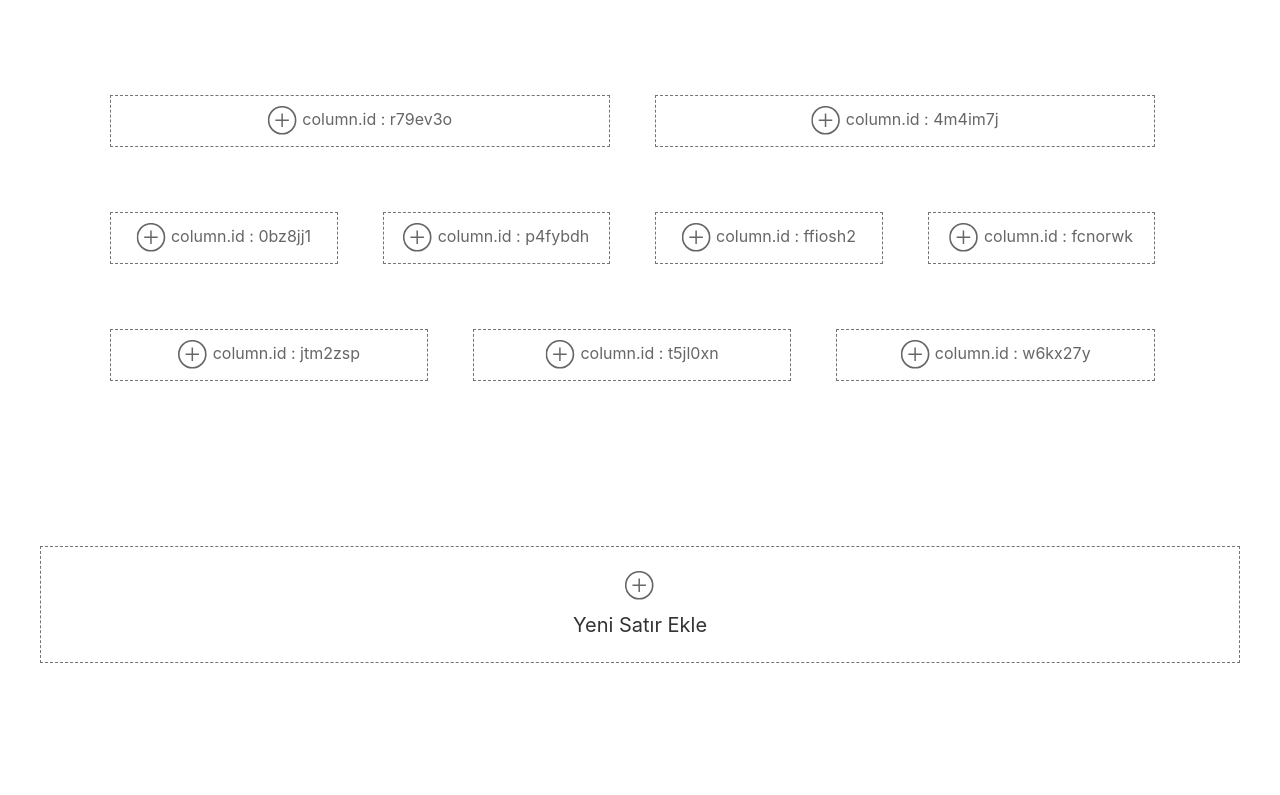
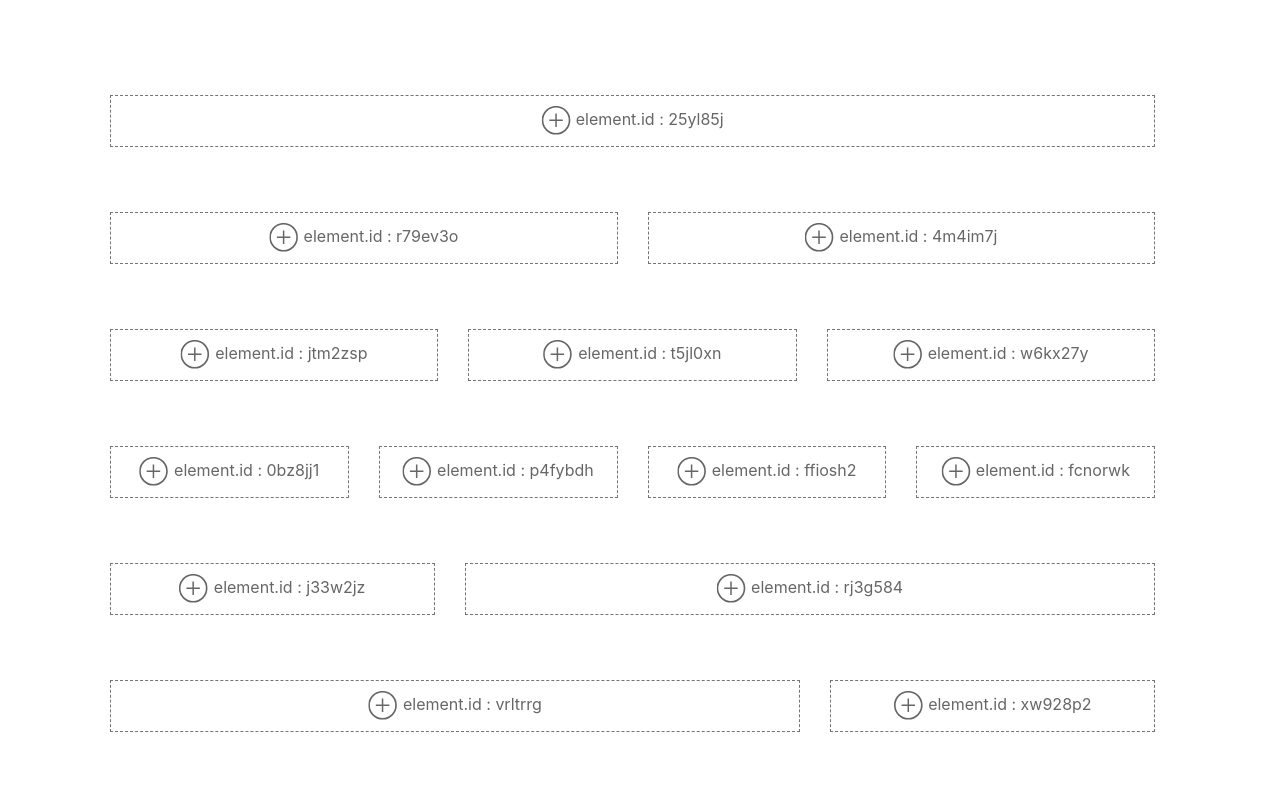
Before and after one commit to fto-dev/ticimax-grid-builder, a Vue app: page / in a window 1280 px wide. Shown: the top 795 px of the page. Built offline with nearby package versions, Linux system fonts and the light colour scheme.

Commit message:
vue draggable custom nested html added, removed custom sort actions, version 1 completed with UIkit styles, clear codes

```diff
--- a/src/App.vue
+++ b/src/App.vue
@@ -2,7 +2,6 @@
     import UIkit from 'uikit';
     import {ref, reactive, watch, computed} from 'vue';
     import Draggable from "vuedraggable"
-
 
     //on load item data
     const sectionData = [
@@ -248,34 +247,42 @@
     const itemSortStatus = ref(false);
     let itemMoving = ref(false);
 
+    //let addRowStatus = ref(false) ;
 
-    //let addRowStatus = ref(false) ;
     const gridList = reactive([
         {
             "rowId": 1,
-            "rowItems": [{
-                "id": 20, "svgattr": "M49,0V50H0V0Z M100,0V50H51V0Z",
+            "rowItems":[{
+            "id": 10,
+            "svgattr": "M100,0V50H0V0Z",
             "kolon": [
-                    {"id": "r79ev3o", "width": 50},
-                    {"id": "4m4im7j", "width": 50}
+                {
+                    "id": "25yl85j",
+                    "width": 100
+                }
             ]
-            }]
+        }],
         },
         {
-            "rowId": 2,
-            "rowItems": [{
-                "id": 40,
-                "svgattr": "M23.5,0V50H0V0Z M49,0V50H25.5V0Z M74.5,0V50H51V0Z M100,0V50H76.5V0Z",
-                "kolon": [{"id": "0bz8jj1", "width": 25}, {"id": "p4fybdh", "width": 25}, {
-                    "id": "ffiosh2",
-                    "width": 25
-                }, {"id": "fcnorwk", "width": 25}]
+            "rowId": 1,
+            "rowItems":[{
+            "id": 20,
+            "svgattr": "M49,0V50H0V0Z M100,0V50H51V0Z",
+            "kolon": [
+                {
+                    "id": "r79ev3o",
+                    "width": 50
+                },
+                {
+                    "id": "4m4im7j",
+                    "width": 50
                 }
             ]
+        }],
         },
         {
-            "rowId": 3,
-            "rowItems": [{
+            "rowId": 1,
+            "rowItems":[{
             "id": 30,
             "svgattr": "M32, 0V50H0V0Z M66, 0V50H34V0Z M100, 0V50H68V0Z",
             "kolon": [
@@ -292,12 +299,214 @@
                     "width": 33
                 }
             ]
+        }],
+        },
+        {
+            "rowId": 1,
+            "rowItems":[{
+            "id": 40,
+            "svgattr": "M23.5,0V50H0V0Z M49,0V50H25.5V0Z M74.5,0V50H51V0Z M100,0V50H76.5V0Z",
+            "kolon": [
+                {
+                    "id": "0bz8jj1",
+                    "width": 25
+                },
+                {
+                    "id": "p4fybdh",
+                    "width": 25
+                },
+                {
+                    "id": "ffiosh2",
+                    "width": 25
+                },
+                {
+                    "id": "fcnorwk",
+                    "width": 25
+                }
+            ]
+        }],
+        },
+        {
+            "rowId": 1,
+            "rowItems":[{
+            "id": 21,
+            "svgattr": "M32.6667,0V50H0V0Z M100,0V50H34.6667V0Z",
+            "kolon": [
+                {
+                    "id": "j33w2jz",
+                    "width": 33
+                },
+                {
+                    "id": "rj3g584",
+                    "width": 66
+                }
+            ]
+        }],
+        },
+        {
+            "rowId": 1,
+            "rowItems":[{
+            "id": 22,
+            "svgattr": "M65.3333,0V50H0V0Z M100,0V50H67.3333V0Z",
+            "kolon": [
+                {
+                    "id": "vrltrrg",
+                    "width": 66
+                },
+                {
+                    "id": "xw928p2",
+                    "width": 33
+                }
+            ]
+        }],
+        },
+        {
+            "rowId": 1,
+            "rowItems":[{
+            "id": 31,
+            "svgattr": "M24,0V50H0V0Z M50,0V50H26V0Z M100,0V50H52V0Z",
+            "kolon": [
+                {
+                    "id": "hz8kkmu",
+                    "width": 25
+                },
+                {
+                    "id": "02y2tgi",
+                    "width": 25
+                },
+                {
+                    "id": "ggyvyuf",
+                    "width": 50
+                }
+            ]
+        }],
+        },
+        {
+            "rowId": 1,
+            "rowItems":[{
+                "id": 32,
+                "svgattr": "M48,0V50H0V0Z M74,0V50H50V0Z M100,0V50H76V0Z",
+                "kolon": [
+                    {
+                        "id": "i5rjm94",
+                        "width": 50
+                    },
+                    {
+                        "id": "tx5xcin",
+                        "width": 25
+                    },
+                    {
+                        "id": "o9fhpnq",
+                        "width": 25
+                    }
+                ]
+            }]
+        },
+        {
+            "rowId": 1,
+            "rowItems":[{
+                "id": 33,
+                "svgattr": "M24,0V50H0V0Z M74,0V50H26V0Z M100,0V50H76V0Z",
+                "kolon": [
+                    {
+                        "id": "kmxv5sb",
+                        "width": 25
+                    },
+                    {
+                        "id": "yaokxjc",
+                        "width": 50
+                    },
+                    {
+                        "id": "1vojm7u",
+                        "width": 25
+                    }
+                ]
+            }]
+        },
+        {
+            "rowId": 1,
+            "rowItems":[{
+                "id": 50,
+                "svgattr": "M18.4,0V50H0V0Z M38.8,0V50H20.4V0Z M59.2,0V50H40.8V0Z M79.6,0V50H61.2V0Z M100,0V50H81.6V0Z",
+                "kolon": [
+                    {
+                        "id": "3nzkwr3",
+                        "width": 20
+                    },
+                    {
+                        "id": "f6wxqjm",
+                        "width": 20
+                    },
+                    {
+                        "id": "zi9ez97",
+                        "width": 20
+                    },
+                    {
+                        "id": "303zqdq",
+                        "width": 20
+                    },
+                    {
+                        "id": "gih4omv",
+                        "width": 20
+                    }
+                ]
+            }]
+        },
+        {
+            "rowId": 1,
+            "rowItems":[{
+                "id": 60,
+                "svgattr": "M15,0V50H0V0Z M32,0V50H17V0Z M49,0V50H34V0Z M66,0V50H51V0Z M83,0V50H68V0Z M100,0V50H85V0Z",
+                "kolon": [
+                    {
+                        "id": "26czmnf",
+                        "width": 16
+                    },
+                    {
+                        "id": "siqjy6s",
+                        "width": 16
+                    },
+                    {
+                        "id": "a5x2s94",
+                        "width": 16
+                    },
+                    {
+                        "id": "js2dnp6",
+                        "width": 16
+                    },
+                    {
+                        "id": "9ss96cy",
+                        "width": 16
+                    },
+                    {
+                        "id": "qt3essn",
+                        "width": 16
+                    }
+                ]
+            }],
+        },
+        {
+            "rowId": 1,
+            "rowItems":[{
+                "id": 34,
+                "svgattr": "M16,0V50H0V0Z M82,0V50H18V0Z M100,0V50H84V0Z",
+                "kolon": [
+                    {
+                        "id": "tenhw8n",
+                        "width": 16
+                    },
+                    {
+                        "id": "xconz6z",
+                        "width": 66
+                    },
+                    {
+                        "id": "vkilnfi",
+                        "width": 16
+                    }
+                ]
             }]
         }
     ]);
-
-    //document.addEventListener('DOMContentLoaded', () => {if(rowSortStatus){} if(itemSortStatus){} toggleRowSortStatus(true);});
-
 
     function toggleRowSortStatus(status) {
         if (status) {
@@ -332,11 +541,6 @@
     function findLastId() {
         return gridList.length + 1;
     }
-
-    /*function findLastOrder() {
-        if(!gridList.length) return 1;
-        return gridList.length+1;
-    }*/
 
     function createRow(rowItems) {
         if (rowItems) {
@@ -381,51 +585,14 @@
         changeRowStatus(false)
     }
 
-    /*//Sort
-    var compareIntegers = function(a,b){
-        if(a.rowOrder<b.rowOrder){
-            return -1;
-        }
-        if(a.rowOrder>b.rowOrder){
-            return 1;
-        }
-        return 0
-    }*/
-
 </script>
 
 <template>
-
-    <!--
-    <h1> Programmatic Actions </h1>
-    <button> Toggle Row Sort </button>
-    <button> Toggle Item Sort </button>
-    <button> Empty Everything </button>
-
-    <button @click="toggleRowSortStatus(!rowSortStatus)">toggle row sort status - {{ rowSortStatus }}</button>
-    <button @click="toggleItemSortStatus(!itemSortStatus)">toggle item sort status - {{ itemSortStatus }}</button>
-
-    <ul class="uk-subnav"  >
-        <li v-for="item in gridList">
-            Row Id = {{ item.rowId }} - Item Count = {{ item.rowItems[0].kolon.length }} |
-        </li>
-    </ul>
-
-    -->
-
-
-    <!--<div class="uk-width-small uk-text-center">
-        Id = {{element.rowId}}
-        Kolon == {{ element.rowItems[0].kolon.length }}
-    </div>-->
-
 
     <div class="uk-flex-inline uk-flex-wrap uk-width-1-1">
         <section class="uk-flex-1 uk-section uk-padding-large uk-overflow-hidden">
             <div class="uk-container uk-container-expand ">
                 <div class="grid-area uk-text-center" id="rowsort">
-
-
                     <div class="uk-width-1-1" v-if="gridList.length == 0">
                         There is no any row.
                     </div>
@@ -436,8 +603,8 @@
                                 handle=".moveClass"
                                 group="rowGroup"
                                 @start="drag=true"
-                                @end="drag=false"
-                                item-key="id" #item="{element}">
+                                @end="endDraggable"
+                                item-key="id" #item="{element}" >
                             <div class="uk-grid uk-grid-small row-line clm" :class="rowMoving ? 'rowline' : ''" uk-grid >
                                 <div class="uk-width-1-1 column " @@mouseleave="mouseLeave(subItem,$event)"
                                      @@mouseenter="mouseenter(subItem,$event)" v-for="subItem in element.rowItems"
@@ -453,16 +620,25 @@
                                             </ul>
                                         </div>
                                     </div>
-                                    <div class="uk-grid uk-grid-small" uk-grid @mouseout="hovering(false)" id="item-sort" @mouseover="hovering(true)" >
-                                        <!--<draggable :list="subItem.kolon"
+
+                                    <draggable :set="parentElement = element"
+                                               :list="element.rowItems[0].kolon"
                                                handle=".itemMoveClass"
-                                                   group="rowGroup"
-                                                   @start="drag=true"
-                                                   @end="drag=false"
-                                                   item-key="id" #item="{subelement}"></draggable>-->
-                                        <!--<nested-draggable :kolon="subItem.kolon" />-->
-                                        <div :class="`uk-width-1-${subItem.kolon.length}`" v-for="column in subItem.kolon" @mouseout="hovering(false)"  @mouseover="hovering(true)">
-                                            <div class="uk-padding-small inner-selection">
+                                               group="itemGroup"
+                                               class="uk-grid uk-grid-collapse"
+                                               :class="
+                                               element.rowItems[0].id == '21' ||
+                                                element.rowItems[0].id == '22' ||
+                                                element.rowItems[0].id == '31' ||
+                                                element.rowItems[0].id == '32' ||
+                                                element.rowItems[0].id == '33' ||
+                                                element.rowItems[0].id == '50' ||
+                                                element.rowItems[0].id == '34' ? 'uk-child-width-auto' : 'uk-child-width-expand' "
+                                               @end="endSubDraggable"
+                                               item-key="id"
+                                               #item="{element, index}" uk-grid  >
+                                            <div :class="element.width == '33' ? 'uuk-flex-expand' : element.width == '66' ? 'uk-flex-1' : '' " :style="`width: ${element.width}%`" @@mouseout="hovering(false)"  @@mouseover="hovering(true)">
+                                                <div class="uk-padding-small inner-selection" >
                                                     <div class="edit-button move-button uk-padding-small">
                                                         <ul class="uk-subnav uk-margin-remove">
                                                             <li class="itemMoveClass uk-padding-remove"><span uk-icon="icon: move; ratio:0.8" ></span></li>
@@ -472,20 +648,19 @@
                                                     <div class="column-item uk-position-relative"  @mouseout="hovering(false)"  @mouseover="hovering(true)">
                                                         <div class="uk-position-center uk-text-center" @mouseout="hovering(false)" @mouseover="hovering(true)">
                                                             <span uk-icon="icon: plus-circle; ratio:1.5" @mouseout="hovering(false)" @mouseover="hovering(true)"></span>
-                                                        column.id : {{ column.id }}
+                                                            element.id : {{ element.id }}
                                                         </div>
                                                     </div>
                                                 </div>
                                             </div>
-                                    </div>
+                                    </draggable>
+
                                 </div>
 
                                 <div class="uk-width-1-1" v-else>
                                     There is no any row item.
                                 </div>
                             </div>
-
-
                         </draggable>
                     </div>
                 </div>
```
Lines whose indentation alone changed are shown as unchanged.
